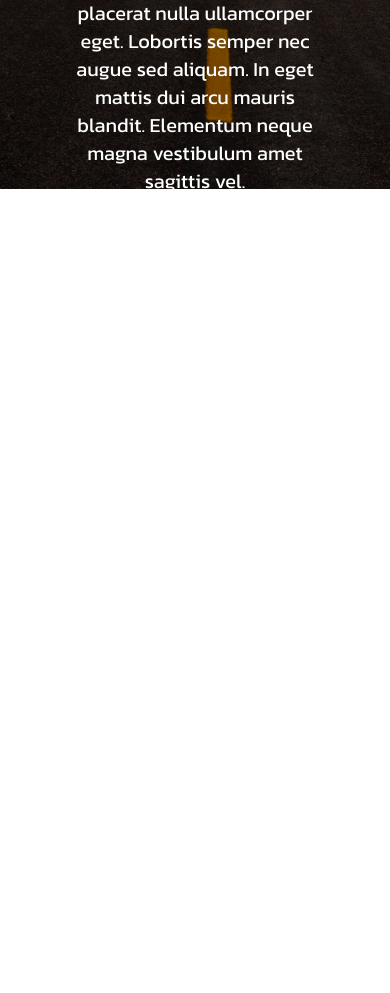
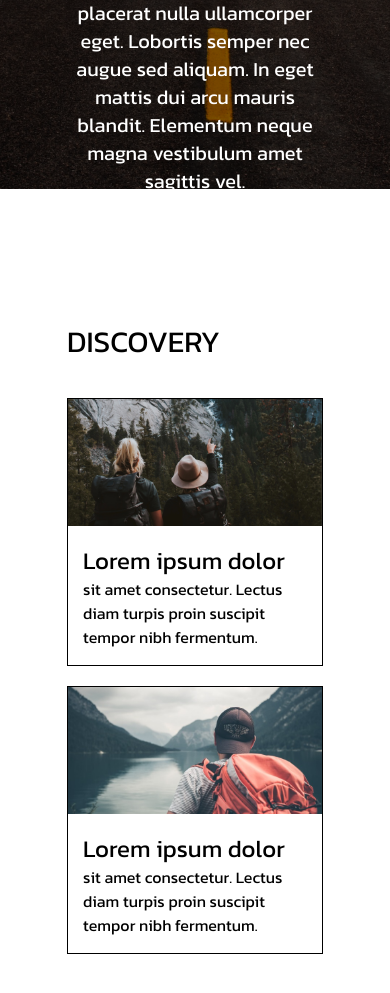
Before and after one commit to gelashvilinodo/homework_9, a plain HTML site: page index.html in a window 390 px wide. Shown: the part 411-1404 px from the top of the page. Before the commit the page ends 844 px from the top, so only its background shows below. Drawn offline with Linux system fonts and the light colour scheme.

Commit message:
section 2

```diff
--- a/css/laptop.css
+++ b/css/laptop.css
@@ -11,4 +11,15 @@
     .coversection {
         padding-inline: 92px;
     }
+
+    /* section 2 */
+    .carddiv {
+        flex: 1 1 410px;
+    }
+
+    .cards {}
+
+    .card3 {
+        display: none;
+    }
 }
--- a/css/mobile.css
+++ b/css/mobile.css
@@ -24,4 +24,16 @@
         font-size: 32px;
         line-height: 40px;
     }
+
+    /* section 2  */
+    .cardsection {
+        padding-inline: 14px;
+    }
+
+    h3 {
+        font-family: "Kanit", sans-serif;
+        font-size: 24px;
+        line-height: 36px;
+        text-align: center;
+    }
 }
--- a/css/style.css
+++ b/css/style.css
@@ -39,7 +39,7 @@ header {
     display: inline-flex;
 }
 
-h4 {
+h5 {
     font-family: "Pridi", serif;
     font-size: 18px;
     font-weight: 400;
@@ -95,3 +95,50 @@ h2 {
     text-align: center;
     color: #FFFFFF;
 }
+
+/* section 2 */
+.cardsection {
+    padding: 130px;
+}
+
+h3 {
+    font-family: "Kanit", sans-serif;
+    font-size: 30px;
+    font-weight: 500;
+    line-height: 45px;
+    margin-bottom: 34px;
+
+}
+
+.carddiv {
+    display: flex;
+    column-gap: 20px;
+    flex: 1 1 380px;
+}
+
+.cards {
+    width: 380px;
+    border: 1px solid #000000;
+}
+
+.pictures {
+    width: 100%;
+}
+
+.textpedding {
+    padding: 16px 15px;
+}
+
+h4 {
+    font-family: "Kanit", sans-serif;
+    font-size: 24px;
+    font-weight: 500;
+    line-height: 32px;
+}
+
+.cardtext {
+    font-family: "Kanit", sans-serif;
+    font-size: 16px;
+    font-weight: 400;
+    line-height: 24px;
+}
--- a/css/tablet.css
+++ b/css/tablet.css
@@ -11,10 +11,21 @@
     .coversection {
         padding-inline: 67px;
     }
+
+    /* section 2 */
+    .cardsection {
+        padding-inline: 67px;
+    }
+
+    .carddiv {
+        flex: 1 1 340px
+    }
 }
 
 @media (max-width: 677px) {
-    header header {
+
+    /* header  */
+    header {
         padding: 6px 14px;
     }
 
@@ -25,4 +36,9 @@
     nav {
         display: none;
     }
+
+    .carddiv {
+        flex-wrap: wrap;
+        row-gap: 20px;
+    }
 }
--- a/index.html
+++ b/index.html
@@ -21,7 +21,7 @@
           <a href="index.html" class="logolink">
             <img src="images/header-logo.svg" alt="" />
           </a>
-          <h4>Travel Day.com</h4>
+          <h5>Travel Day.com</h5>
         </div>
         <div class="contactdiv">
           <nav>
@@ -59,6 +59,40 @@
           </p>
         </article>
       </section>
+      <!-- section 2 -->
+      <section class="cardsection">
+        <article class="cardtitle">
+          <h3>DISCOVERY</h3>
+          <div class="carddiv">
+            <div class="cards card1">
+                <img src="images/discovery1.png" alt="" class="pictures">
+              <article class="textpedding">
+                <h4>Lorem ipsum dolor</h4>
+              <p class="cardtext">sit amet consectetur. Lectus diam turpis proin suscipit tempor nibh fermentum.</p>
+              </article>
+            </div>
+            <div class="cards card2">
+                <img src="images/discovery2.png" alt="" class="pictures">
+              <article class="textpedding">
+                <h4>Lorem ipsum dolor</h4>
+              <p class="cardtext">sit amet consectetur. Lectus diam turpis proin suscipit tempor nibh fermentum.</p>
+              </article>
+            </div>
+            <div class="cards card3">
+                <img src="images/discovery3.png" alt="" class="pictures">
+              <article class="textpedding">
+                <h4>Lorem ipsum dolor</h4>
+              <p class="cardtext">sit amet consectetur. Lectus diam turpis proin suscipit tempor nibh fermentum.</p>
+              </article>
+            </div>
+          </div>
+        </article>
+      </section>
+
+      <!-- section 3  -->
+      <section>
+
+      </section>
     </div>
   </body>
 </html>
```
